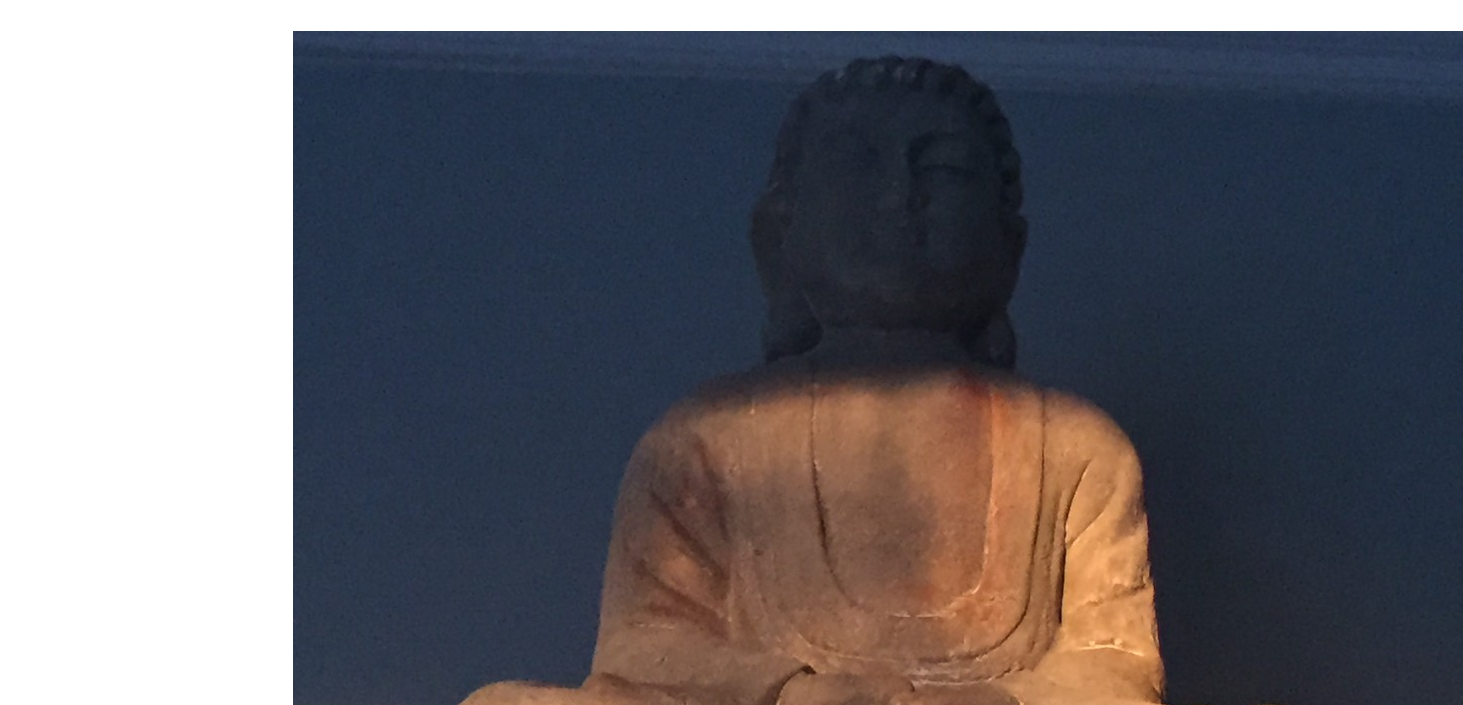
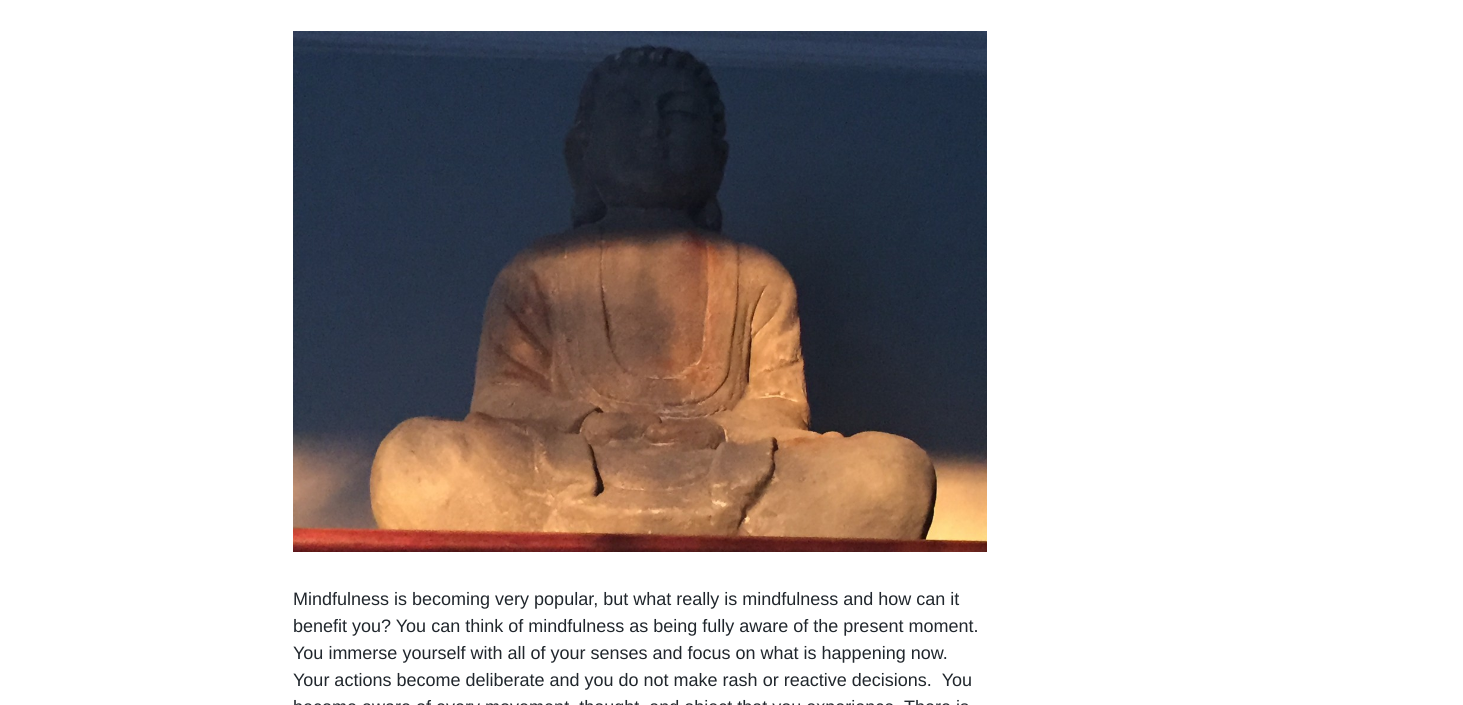
Before and after one commit to zenpra/zenpra.github.io, a plain HTML site: page 8-reasons-why-you-should-practice-mindfulness/index.html in a window 1280 px wide. Shown: the part 395-1100 px from the top of the page, 1463 px wide, since content can reach past the window. Drawn offline with nearby package versions, Linux system fonts and the light colour scheme; a script that the page names is missing.

Commit message:
Update index.html

```diff
--- a/8-reasons-why-you-should-practice-mindfulness/index.html
+++ b/8-reasons-why-you-should-practice-mindfulness/index.html
@@ -8,6 +8,7 @@
 
   <link rel="stylesheet" href="/assets/normalize.css">
 <link rel="stylesheet" href="/assets/core.css">
+   <link rel="stylesheet" href="/images.css">
 <link rel="stylesheet" href="/assets/buttons.css">
 <link rel="stylesheet" href="/assets/icons.css">
 <link rel="stylesheet" href="/assets/article.css">
```
